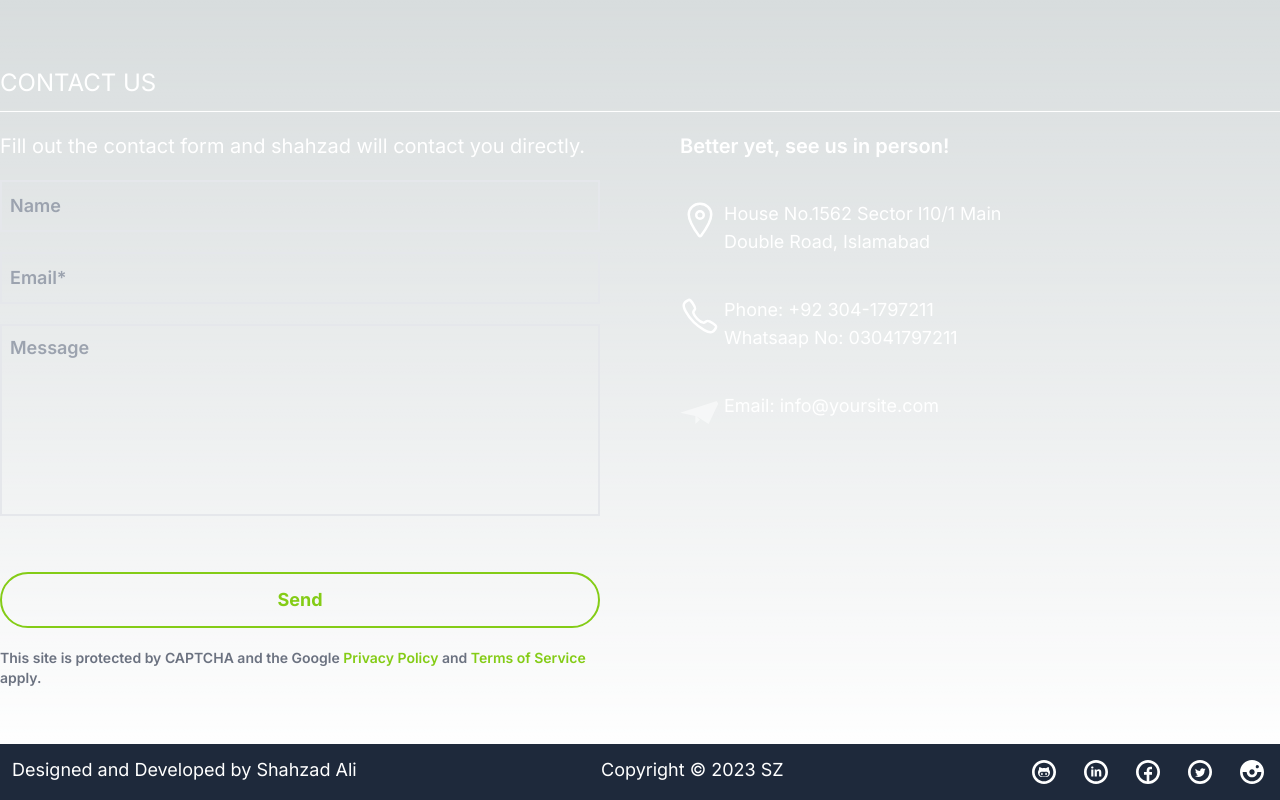
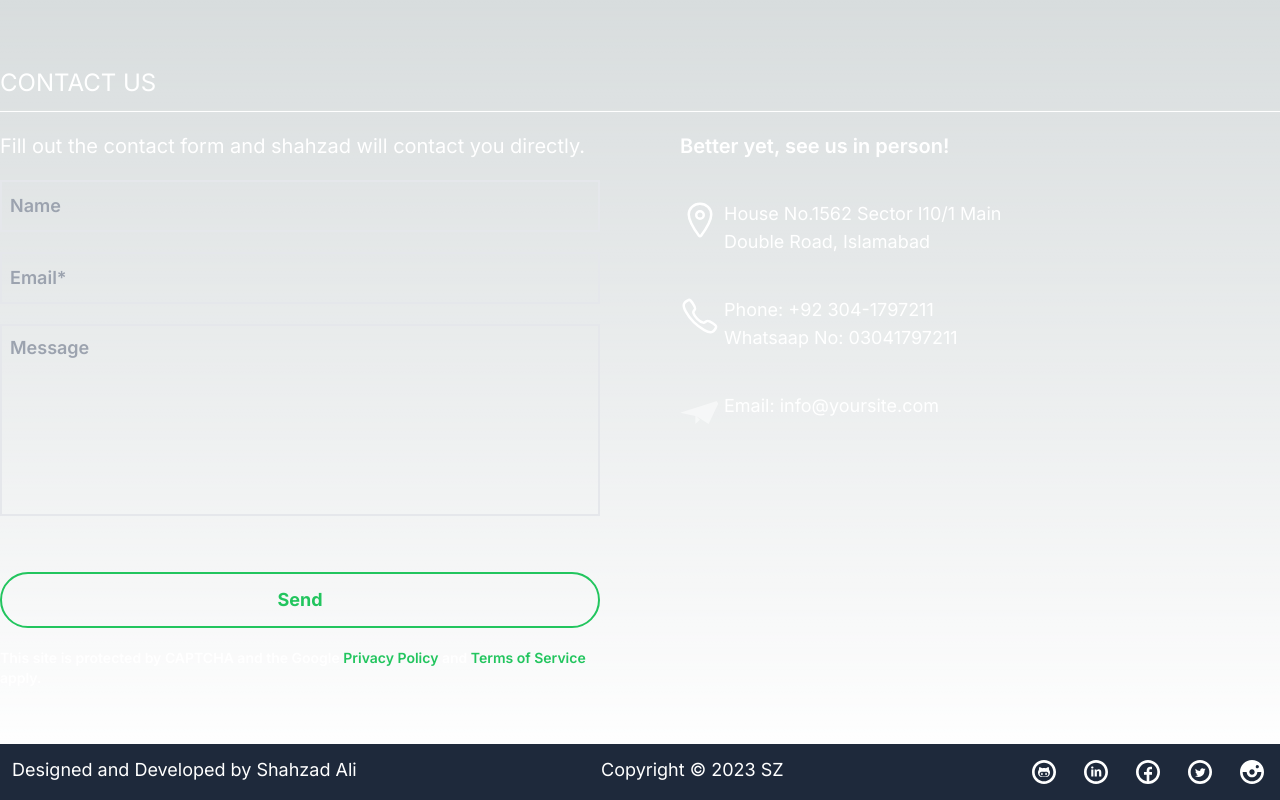
Before and after one commit to ShahzadAliSoomro/Animation-Particles-TypeScript, a Next.js app: page / in a window 1280 px wide. Shown: the part 4038-4838 px from the top of the page. Built offline with nearby package versions, Linux system fonts and the light colour scheme.

Commit message:
change the button color

```diff
--- a/app/components/Contact.tsx
+++ b/app/components/Contact.tsx
@@ -34,17 +34,17 @@ export default function Contact() {
               ></textarea>
             </div>
           </div>
-          <button className="w-full py-3 border-2 border-lime-500 hover:text-white hover:bg-lime-500 rounded-full text-lime-500 font-bold text-lg">
+          <button className="w-full py-3 border-2 border-green-500 hover:text-white hover:bg-green-500 rounded-full text-green-500 font-bold text-lg">
             Send
           </button>
-          <p className="text-gray-500 text-sm font-semibold">
+          <p className="text-white text-sm font-semibold">
             This site is protected by CAPTCHA and the Google{" "}
-            <a href="#" className="text-lime-500">
+            <a href="#" className="text-green-500">
               {" "}
               Privacy Policy{" "}
             </a>
             and{" "}
-            <a href="#" className="text-lime-500">
+            <a href="#" className="text-green-500">
               Terms of Service
             </a>{" "}
             apply.
```
Also changed, not shown: app/components/Header.tsx (+0 -45 lines).
